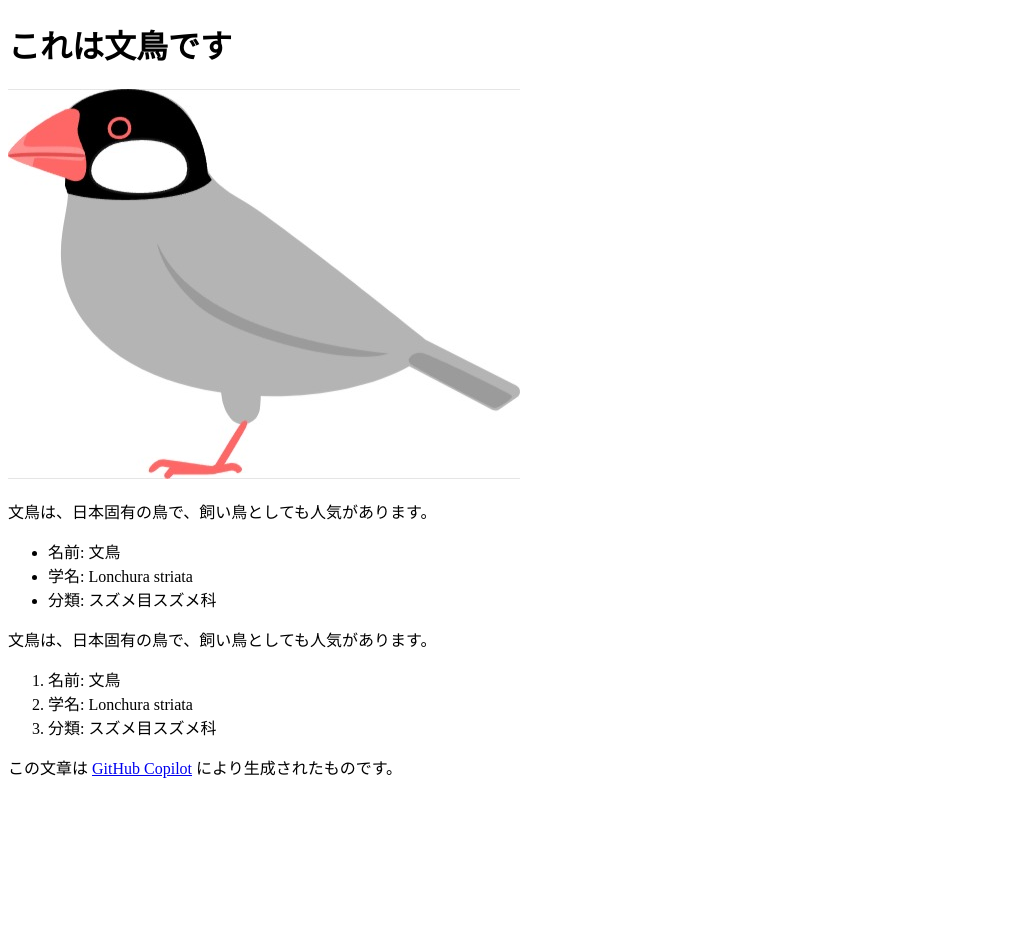
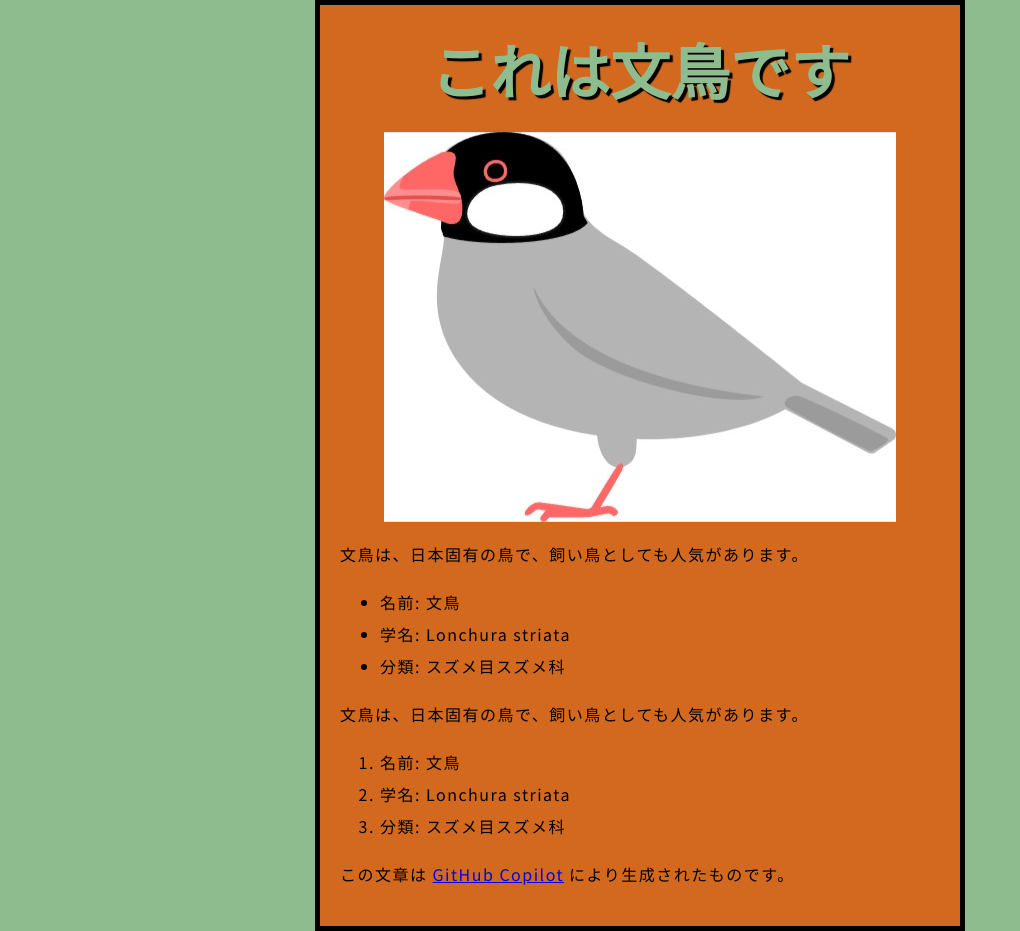
Before and after one commit to guto4331/web-tutorial, a plain HTML site: page index.html in a window 1280 px wide. Shown: the whole page, without its empty margins (0-1020 px from the left). Before the commit the page ends 800 px from the top, so only its background shows below. Drawn offline with Linux system fonts and the light colour scheme.

Commit message:
add: CSSを追加
背景色、フォント、表示位置を調整しました。

```diff
--- a/index.html
+++ b/index.html
@@ -3,6 +3,10 @@
   <head>
     <meta charset="utf-8" />
     <meta name="viewport" content="width=device-width" />
+    <link rel="stylesheet" href="styles/style.css" />
+    <link
+      href="https://fonts.googleapis.com/css2?family=Noto+Sans+JP&display=swap"
+      rel="stylesheet" />
     <title>テストページ</title>
   </head>
   <body>
--- /dev/null
+++ b/styles/style.css
@@ -0,0 +1,38 @@
+html {
+    font-size: 10px;
+    font-family: "Noto Sans JP", sans-serif;
+    background-color: darkseagreen;
+}
+
+body {
+    width: 600px;
+    /* (上下, 左右) */
+    margin: 0 auto;
+    background-color: chocolate;
+    /* 上, 右, 下, 左 */
+    padding: 0 20px 20px 20px;
+    border: 5px solid black;
+}
+
+h1 {
+    margin: 0;
+    padding: 20px 0;
+    color: darkseagreen;
+    font-size: 60px;
+    text-align: center;
+    /* 影の右移動, 縦移動, 半径, 色 */
+    text-shadow: 3px 3px 1px black;
+}
+
+p,
+li {
+    font-size: 16px;
+    line-height: 2.0;
+    letter-spacing: 1.5px;
+}
+
+img {
+    /* 画像をブロック要素として扱う */
+    display: block;
+    margin: 0 auto;
+}
```
